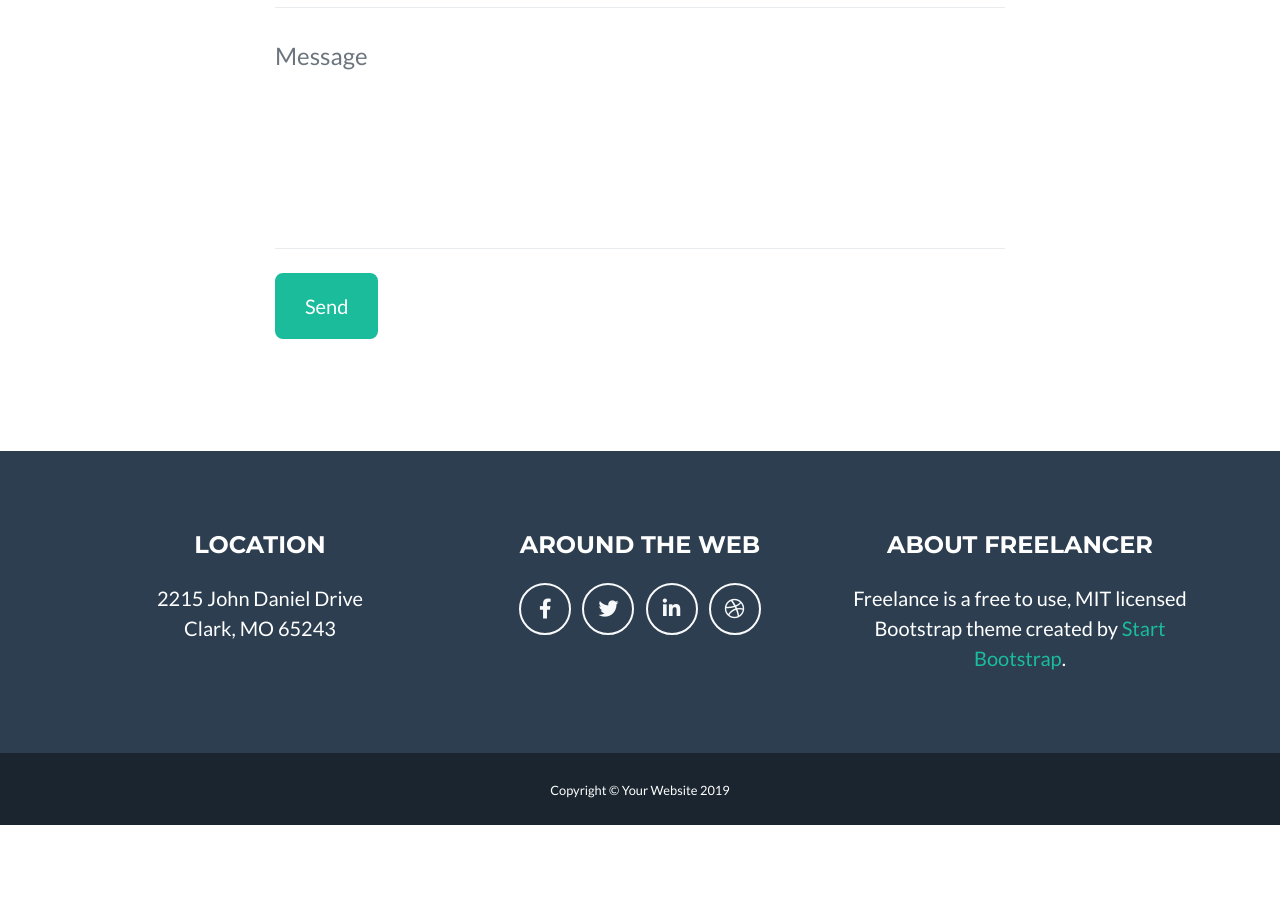
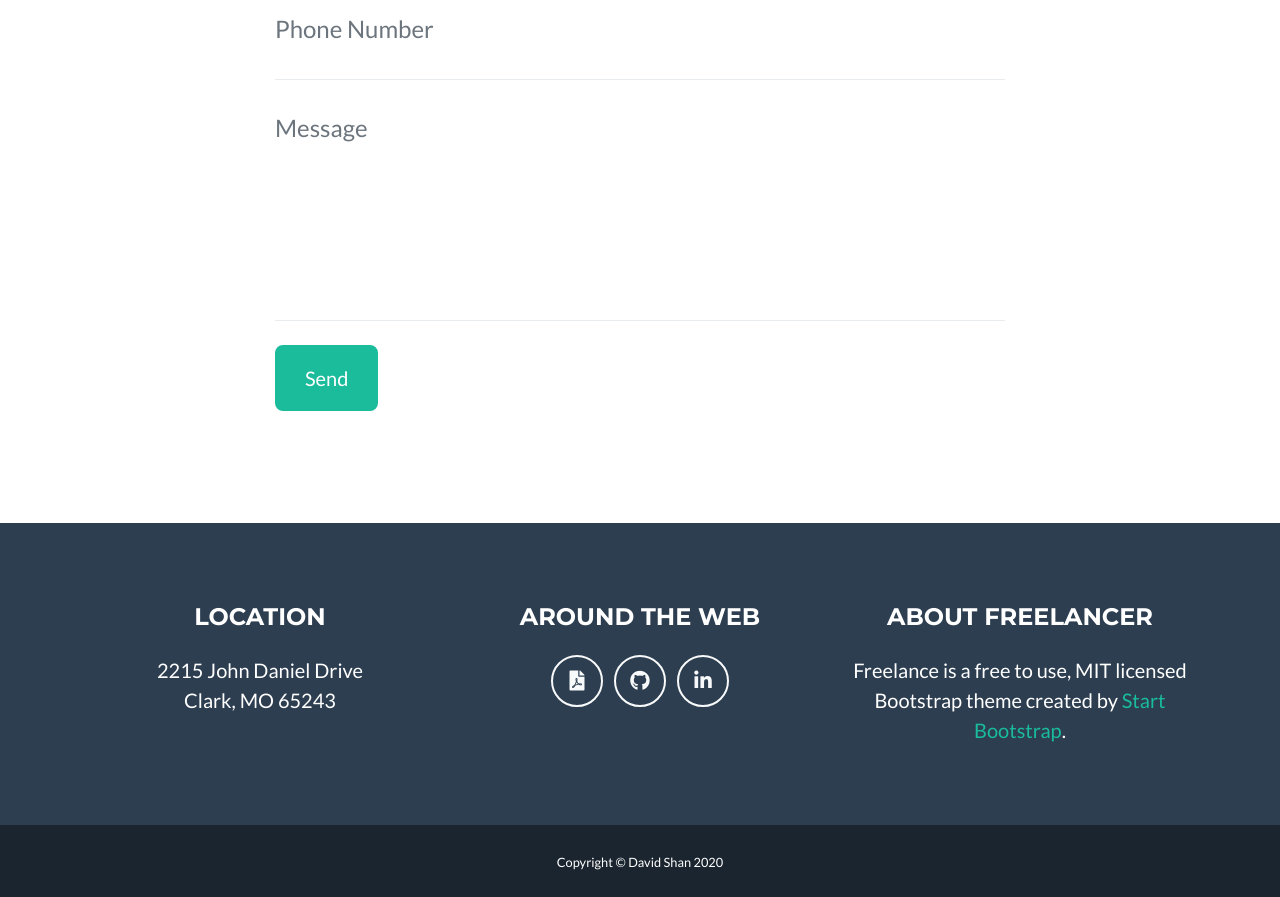
Before and after one commit to davidshan/davidshan.github.io, a website with bundled scripts: page index.html in a window 1280 px wide. Shown: the part 2573-3470 px from the top of the page. Before the commit the page ends 3398 px from the top, so only its background shows below. Built offline with nearby package versions, Linux system fonts and the light colour scheme.

Commit message:
Add resume, made buttons work (git, linkedin, resume) other numerous small changes

```diff
--- a/index.html
+++ b/index.html
@@ -54,6 +54,7 @@
       <!-- <img class="masthead-avatar mb-5" src="img/avataaars.svg" alt=""> -->
 
       <!-- Masthead Heading -->
+      <br><br><br>
       <h1 class="masthead-heading text-uppercase mb-0">David Shan</h1>
 
       <!-- Icon Divider -->
@@ -283,17 +284,14 @@
         <!-- Footer Social Icons -->
         <div class="col-lg-4 mb-5 mb-lg-0">
           <h4 class="text-uppercase mb-4">Around the Web</h4>
-          <a class="btn btn-outline-light btn-social mx-1" href="#">
-            <i class="fab fa-fw fa-facebook-f"></i>
+          <a class="btn btn-outline-light btn-social mx-1" href="david-shan-resume.pdf">
+            <i class="fa fa-fw fa-file-pdf"></i>
           </a>
-          <a class="btn btn-outline-light btn-social mx-1" href="#">
-            <i class="fab fa-fw fa-twitter"></i>
+          <a class="btn btn-outline-light btn-social mx-1" href="https://github.com/davidshan">
+            <i class="fab fa-fw fa-github"></i>
           </a>
-          <a class="btn btn-outline-light btn-social mx-1" href="#">
+          <a class="btn btn-outline-light btn-social mx-1" href="https://ca.linkedin.com/public-profile/in/david-shan-5b725a113">
             <i class="fab fa-fw fa-linkedin-in"></i>
-          </a>
-          <a class="btn btn-outline-light btn-social mx-1" href="#">
-            <i class="fab fa-fw fa-dribbble"></i>
           </a>
         </div>
 
@@ -311,7 +309,7 @@
   <!-- Copyright Section -->
   <section class="copyright py-4 text-center text-white">
     <div class="container">
-      <small>Copyright &copy; Your Website 2019</small>
+      <small>Copyright &copy; David Shan 2020</small>
     </div>
   </section>
 
```
Also changed, not shown: 1 other file.
